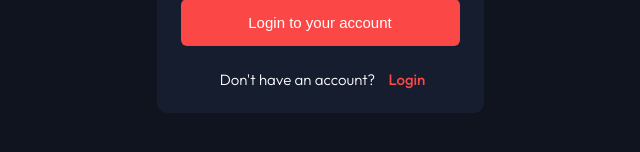
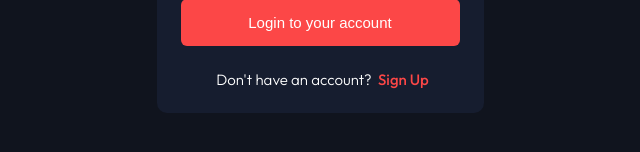
Before and after one commit to TomasScerbak/entertainment-web-app, a React (Create React App) app: page /login in a window 1280 px wide. Shown: the part 386-538 px from the top of the page, without its empty margins (320-960 px from the left). Built offline with nearby package versions, Linux system fonts and the light colour scheme; no server answers.

Commit message:
refactoring card link to be dynamic and take user to proper page

```diff
--- a/src/components/UI/Card.jsx
+++ b/src/components/UI/Card.jsx
@@ -12,7 +12,9 @@ const Card = (props) => {
         {props.children}
         <footer className={classes["card-footer"]}>
           <p className={classes.question}>{props.question}</p>
-          <Link to="/signup">{props.text}</Link>
+          <Link to={props.text === "Login" ? "/login" : "/signup"}>
+            {props.text}
+          </Link>
         </footer>
       </div>
     </div>
--- /dev/null
+++ b/src/components/UI/Error.jsx
@@ -0,0 +1,7 @@
+import classes from "../UI/Error.module.css";
+
+const Error = (props) => {
+  return <p className={classes.error}>{props.text}</p>;
+};
+
+export default Error;
--- /dev/null
+++ b/src/components/UI/Error.module.css
@@ -0,0 +1,8 @@
+.error {
+  font-size: 1.3rem;
+  font-weight: 300;
+  color: var(--color-red);
+  position: absolute;
+  right: 3.9rem;
+  margin-bottom: 3.1rem;
+}
--- a/src/components/pages/LoginPage.jsx
+++ b/src/components/pages/LoginPage.jsx
@@ -4,6 +4,7 @@ import { Link } from "react-router-dom";
 
 import Card from "../UI/Card";
 import Button from "../UI/Button";
+import Error from "../UI/Error";
 
 import Logo from "../../assets/logo.svg";
 
@@ -36,7 +37,11 @@ const LoginPage = () => {
       <Link className={classes.logo} to="/">
         <img src={Logo} alt="logo" />
       </Link>
-      <Card header={"Login"} question={"Don't have an account?"} text={"Login"}>
+      <Card
+        header={"Login"}
+        question={"Don't have an account?"}
+        text={"Sign Up"}
+      >
         <form onSubmit={handleLogin}>
           <div className={classes["form-control"]}>
             <input
@@ -56,11 +61,7 @@ const LoginPage = () => {
               onChange={(e) => setPassword(e.target.value)}
               type="password"
             />
-            {password === "" ? (
-              <p className={classes.error}>Can't be empty</p>
-            ) : (
-              ""
-            )}
+            {password === "" ? <Error text={"Can't be empty"} /> : ""}
           </div>
           <Button type="submit" text={"Login to your account"} />
         </form>
--- a/src/components/pages/LoginPage.module.css
+++ b/src/components/pages/LoginPage.module.css
@@ -8,12 +8,3 @@
   display: flex;
   align-items: center;
 }
-
-.error {
-  font-size: 1.3rem;
-  font-weight: 300;
-  color: var(--color-red);
-  position: absolute;
-  right: 3.9rem;
-  margin-bottom: 3.1rem;
-}
--- a/src/components/pages/SignUpPage.module.css
+++ b/src/components/pages/SignUpPage.module.css
@@ -8,12 +8,3 @@
   display: flex;
   align-items: center;
 }
-
-.error {
-  font-size: 1.3rem;
-  font-weight: 300;
-  color: var(--color-red);
-  position: absolute;
-  right: 3.9rem;
-  margin-bottom: 3.1rem;
-}
```
